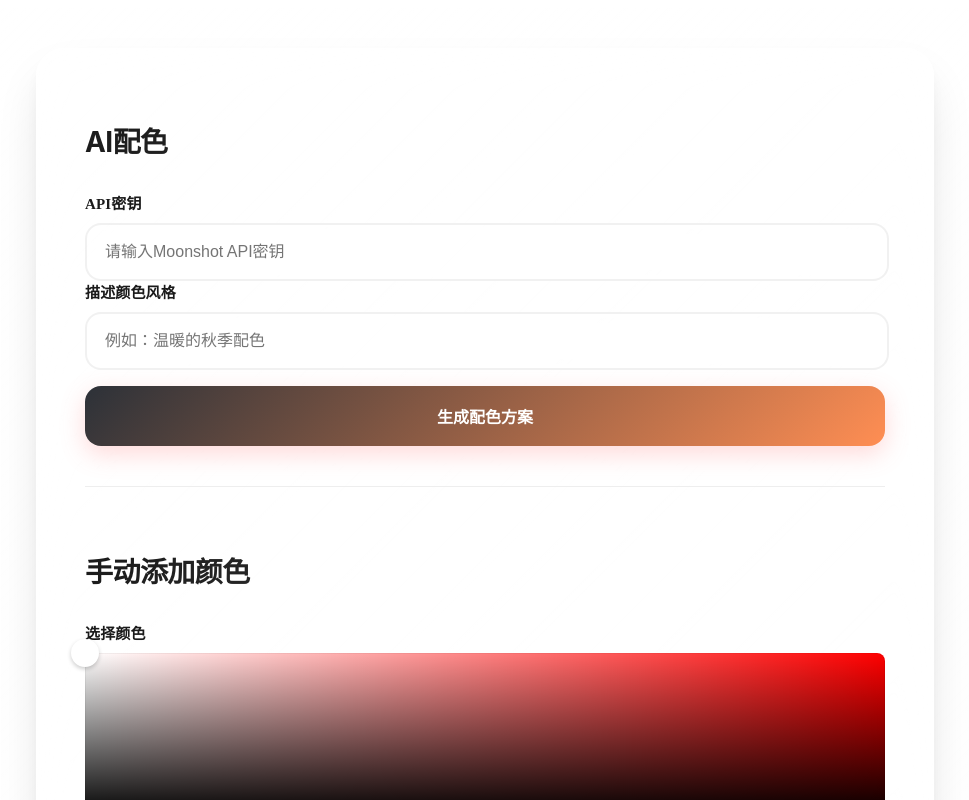
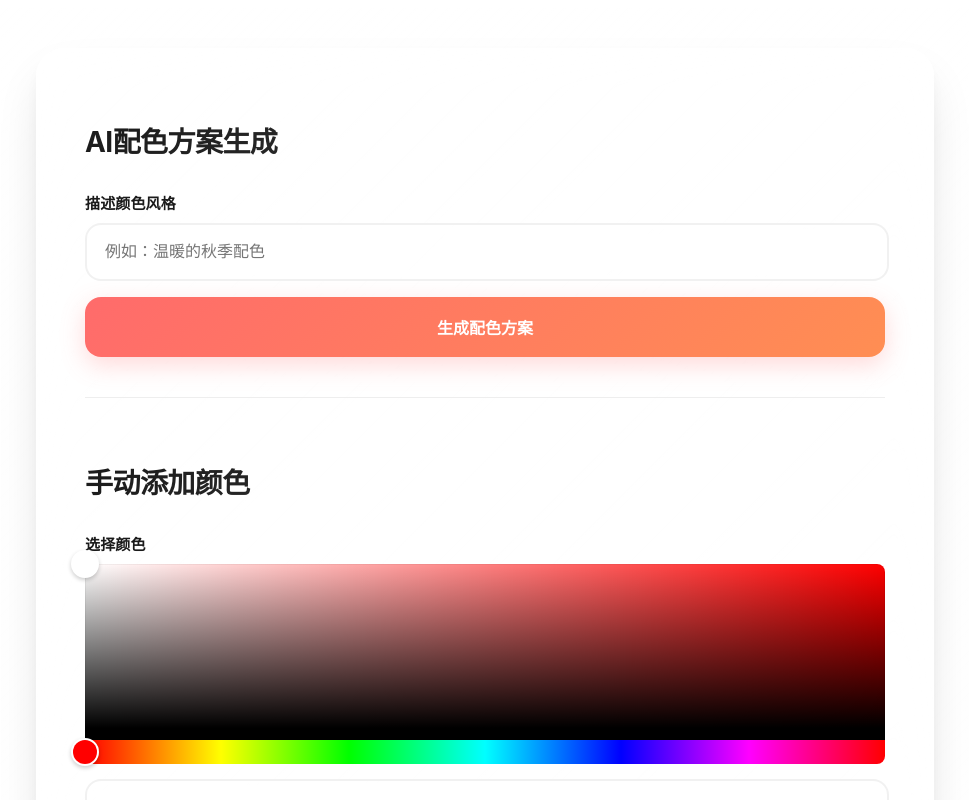
Before and after one commit to Lily-404/color, a React (Vite) app: page /add in a window 1280 px wide. Shown: the top 800 px of the page, without its empty margins (155-1124 px from the left). Built offline with nearby package versions, Linux system fonts and the light colour scheme.

Commit message:
feat：key存放策略改动

```diff
--- a/src/components/AddColorPage.jsx
+++ b/src/components/AddColorPage.jsx
@@ -14,7 +14,6 @@ const AddColorPage = () => {
   const [description, setDescription] = useState('');
   const [isGenerating, setIsGenerating] = useState(false);
   const [generatedColors, setGeneratedColors] = useState([]);
-  const [apiKey, setApiKey] = useState(localStorage.getItem('moonshotApiKey') || '');
 
   const handleSubmit = (e) => {
     e.preventDefault();
@@ -45,23 +44,25 @@ const AddColorPage = () => {
       setError('请输入颜色风格描述');
       return;
     }
-    if (!apiKey.trim()) {
-      setError('请输入API密钥');
-      return;
-    }
     setIsGenerating(true);
     setError('');
     try {
-      const colors = await generateColorScheme(description, apiKey);
+      const colors = await generateColorScheme(description);
       if (colors && colors.length > 0) {
         setGeneratedColors(colors);
-        localStorage.setItem('moonshotApiKey', apiKey);
       }
     } catch (error) {
       setError(error.message);
     } finally {
       setIsGenerating(false);
     }
+  };
+
+  const handleSaveGeneratedColors = () => {
+    if (generatedColors.length === 0) return;
+    const existingColors = JSON.parse(localStorage.getItem('colors') || JSON.stringify(initialColors));
+    localStorage.setItem('colors', JSON.stringify([...existingColors, ...generatedColors]));
+    navigate('/');
   };
 
   return (
@@ -72,19 +73,9 @@ const AddColorPage = () => {
       <div style={styles.addColorPage.form}>
         <div style={{ marginBottom: '40px' }}>
           <h2 style={styles.addColorPage.subtitle}>
-            AI配色
+            AI配色方案生成
           </h2>
           <div style={{ marginBottom: '20px' }}>
-            <label style={styles.addColorPage.label}>
-              API密钥
-            </label>
-            <input
-              type="text"
-              value={apiKey}
-              onChange={(e) => setApiKey(e.target.value)}
-              placeholder="请输入Moonshot API密钥"
-              style={styles.addColorPage.input}
-            />
             <label style={styles.addColorPage.label}>
               描述颜色风格
             </label>
--- a/src/services/colorAI.js
+++ b/src/services/colorAI.js
@@ -1,6 +1,6 @@
 import axios from 'axios';
 
-export const generateColorScheme = async (description, apiKey) => {
+export const generateColorScheme = async (description) => {
   const url = "https://api.moonshot.cn/v1/chat/completions";
   const prompt = `请根据以下描述生成一个包含5种颜色的配色方案，每个颜色都需要提供十六进制代码和颜色名称。描述：${description}。请以JSON格式返回，格式为：[{"hex":"#XXXXXX","name":"颜色名称"}]`;
 
@@ -19,7 +19,7 @@ export const generateColorScheme = async (description, apiKey) => {
     const response = await axios.post(url, params, {
       headers: {
         "Content-Type": "application/json",
-        Authorization: `Bearer ${apiKey}`,
+        Authorization: `Bearer sk-XXXX添加自己的key`,
       },
     });
 
--- a/src/styles/styles.js
+++ b/src/styles/styles.js
@@ -201,7 +201,7 @@ export const styles = {
       marginTop: '16px',
       borderRadius: '16px',
       border: 'none',
-      background: 'linear-gradient(135deg,rgb(44, 49, 56) 0%, #FF8E53 100%)',
+      background: 'linear-gradient(135deg, #FF6B6B 0%, #FF8E53 100%)',
       color: 'white',
       cursor: 'pointer',
       fontSize: '16px',
```
